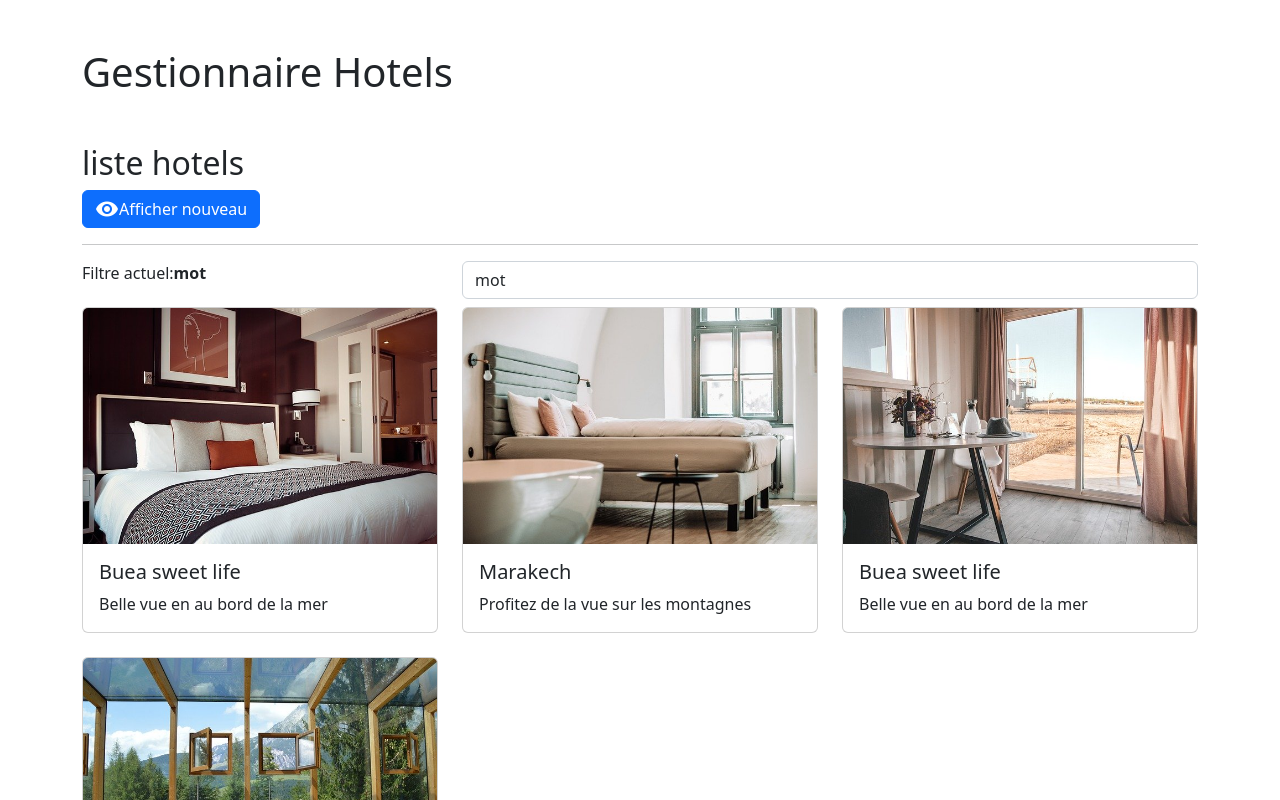
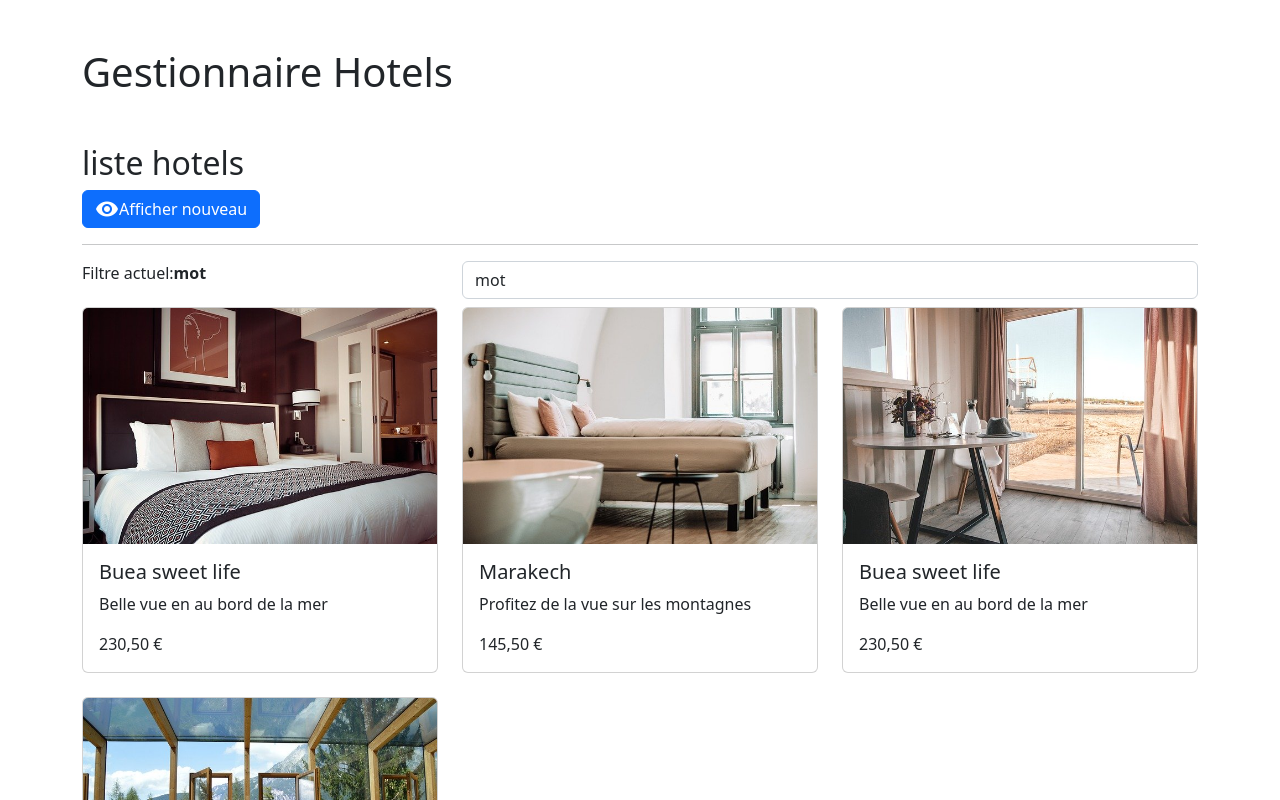
Before and after one commit to da-cruzdev/first_angular-app, an Angular app: page / in a window 1280 px wide. Shown: the top 800 px of the page. Built offline with nearby package versions, Linux system fonts and the light colour scheme.

Commit message:
add pipes for name and price hotels

```diff
--- a/src/app/app.module.ts
+++ b/src/app/app.module.ts
@@ -4,6 +4,10 @@ import { BrowserModule } from '@angular/platform-browser';
 import { AppComponent } from './app.component';
 import { HotelListComponent } from './hotel-list/hotel-list.component';
 import { FormsModule } from '@angular/forms';
+import { registerLocaleData } from '@angular/common';
+import localeFr from '@angular/common/locales/fr';
+
+registerLocaleData(localeFr, 'fr');
 
 @NgModule({
   declarations: [AppComponent, HotelListComponent],
--- a/src/app/hotel-list/hotel-list.component.html
+++ b/src/app/hotel-list/hotel-list.component.html
@@ -28,7 +28,7 @@
       <div class="card h-100">
         <img
           [src]="hotel.imageUrl"
-          [title]="hotel.hotelName"
+          [title]="hotel.hotelName | uppercase"
           class="card-img-top"
           [alt]="hotel.hotelName"
         />
@@ -36,6 +36,10 @@
           <h5 class="card-title">{{ hotel.hotelName }}</h5>
           <p class="card-text">
             {{ hotel.description }}
+          </p>
+
+          <p class="card-text">
+            {{ hotel.price | currency : "EUR" : "symbol" : "1.2-2" : "fr" }}
           </p>
           <span class="badge badge-pill badge-info" *ngIf="showBadge"
             >Nouveau</span
```
